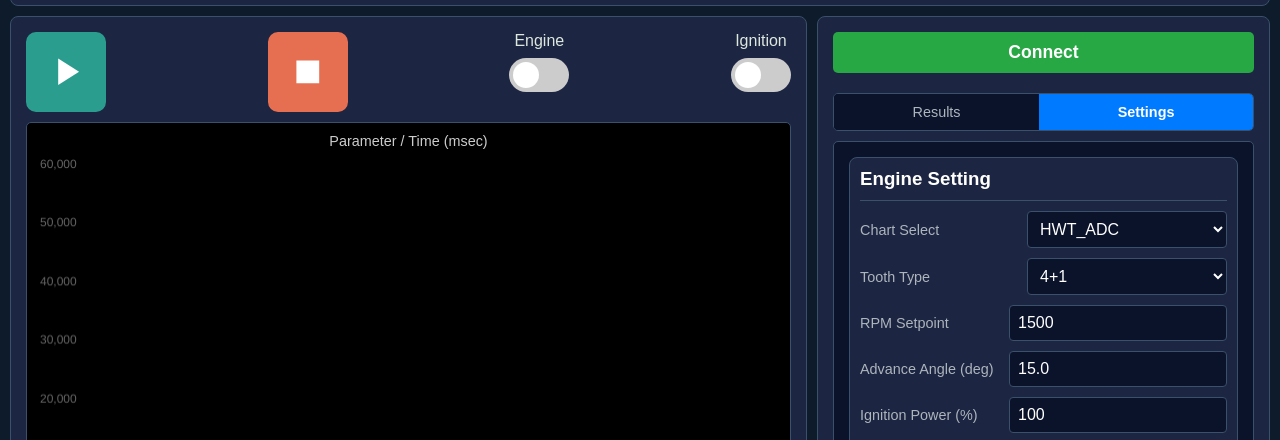
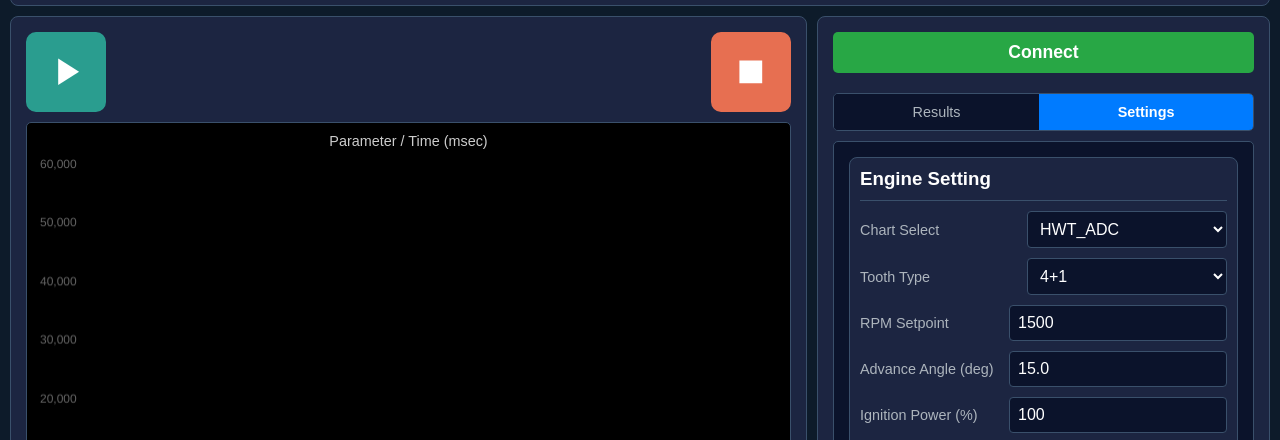
Before and after one commit to ahmadmn/NSA_ECUGUI, a plain HTML site: page index.html in a window 1280 px wide. Shown: the part 339-779 px from the top of the page. Drawn offline with nearby package versions, Linux system fonts and the light colour scheme; some packages are replaced by stand-ins of ours; a script that the page names is missing.

Commit message:
Update index.html

```diff
--- a/index.html
+++ b/index.html
@@ -770,21 +770,6 @@
                             <path d="M6 6h12v12H6z" />
                         </svg>
                     </button>
-                    <div class="engine-control-container">
-                        <div class="control-label">Engine</div>
-                        <label class="switch">
-                            <input type="checkbox" id="engine-toggle">
-                            <span class="slider round"></span>
-                        </label>
-                    </div>
-
-                    <div class="engine-control-container">
-                        <div class="control-label">Ignition</div>
-                        <label class="switch">
-                            <input type="checkbox" id="ign-toggle">
-                            <span class="slider round"></span>
-                        </label>
-                    </div>
                 </div>
                 <div class="graph-area">
                     <div class="graph-header">Parameter / Time (msec)</div>
```
